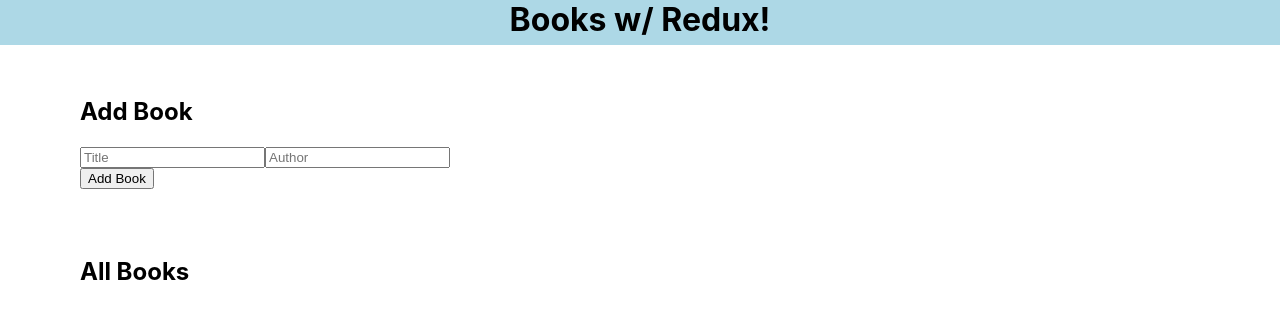
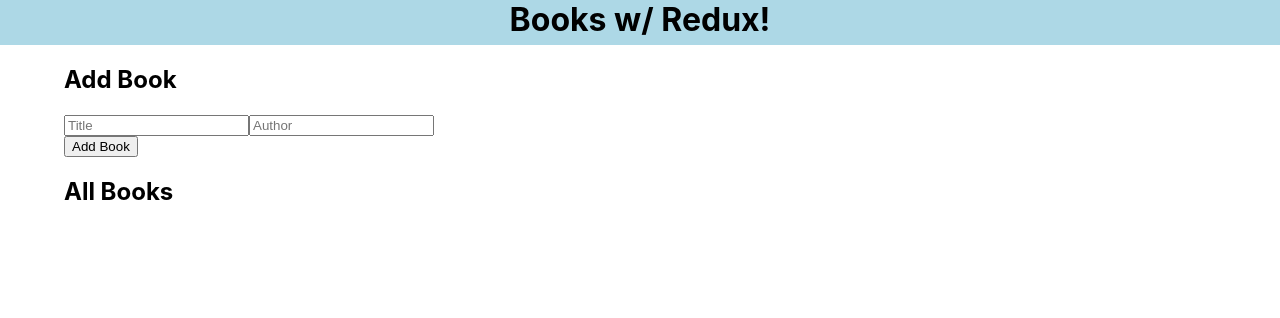
Before and after one commit to MMettille/fullstack-redux-books, a React (Create React App) app: page / in a window 1280 px wide. Shown: the top 318 px of the page. Built offline with nearby package versions, Linux system fonts and the light colour scheme.

Commit message:
NPM installed, added material-ui, material-ui icons, and react-beautiful-dnd. Works.

```diff
--- a/package.json
+++ b/package.json
@@ -4,9 +4,12 @@
   "private": true,
   "proxy": "http://localhost:5000",
   "dependencies": {
+    "@material-ui/core": "^4.11.4",
+    "@material-ui/icons": "^4.11.2",
     "axios": "^0.19.2",
     "pg": "^8.2.1",
     "react": "^17.0.1",
+    "react-beautiful-dnd": "^13.1.0",
     "react-dom": "^17.0.1",
     "react-redux": "^7.2.2",
     "react-router-dom": "^5.2.0",
--- a/src/components/App/App.css
+++ b/src/components/App/App.css
@@ -14,7 +14,7 @@
   margin: auto;
 }
 
-section {
+.default {
   margin-bottom: 1rem;
   padding: 1rem;
 }
```
Also changed, not shown: 1 other file (tests, documents, lock files or other folders).
